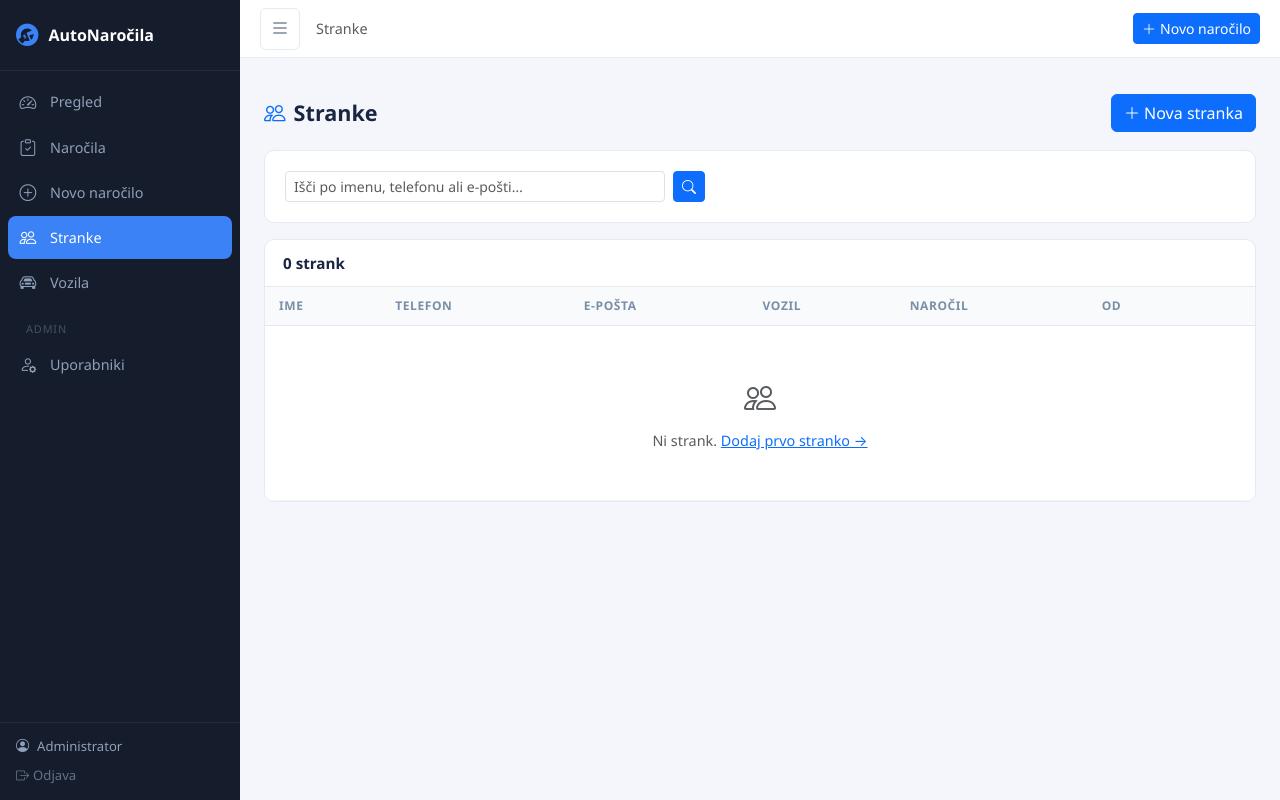
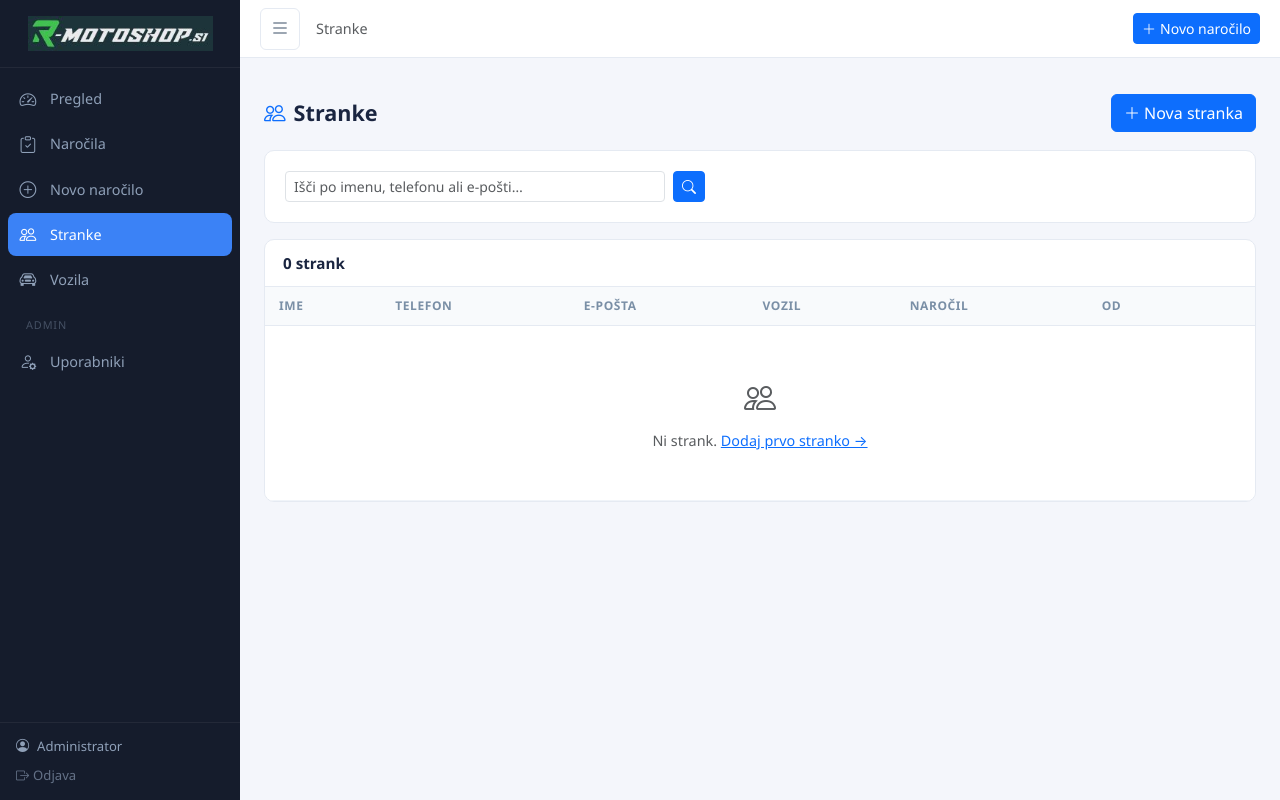
Before and after one commit to rpartsonline/Rmotoonline, a Flask app: page /customers/ in a window 1280 px wide. Run offline with Flask 3, Linux system fonts and the light colour scheme; a user stored in the database is signed in; some libraries are stand-ins or nearby versions.

Commit message:
Nov logotip R-MotoShop

```diff
--- a/static/css/style.css
+++ b/static/css/style.css
@@ -32,13 +32,13 @@ body {
 .sidebar.collapsed { width: 58px; }
 
 .sb-header {
-  display: flex; align-items: center; gap: 10px;
-  padding: 18px 16px;
-  color: #fff; font-size: 1rem; font-weight: 700;
+  display: flex; align-items: center; justify-content: center; gap: 10px;
+  padding: 16px 14px;
   border-bottom: 1px solid rgba(255,255,255,.06);
   white-space: nowrap;
 }
-.sb-header i { font-size: 1.4rem; color: var(--sb-active); flex-shrink: 0; }
+.sb-logo { max-width: 185px; width: 100%; height: auto; display: block; }
+.sb-logo-mark { display: none; font-size: 1.5rem; color: var(--sb-active); }
 
 .sb-nav { list-style: none; margin:0; padding: 10px 8px; flex:1; overflow-y:auto; }
 .sb-nav li { margin-bottom: 2px; }
@@ -68,13 +68,14 @@ body {
 .sb-logout:hover { color: #fff; }
 
 /* Collapsed hides text */
-.sidebar.collapsed .sb-header span,
 .sidebar.collapsed .sb-link span,
 .sidebar.collapsed .sb-section,
 .sidebar.collapsed .sb-user span,
 .sidebar.collapsed .sb-logout { display: none; }
 .sidebar.collapsed .sb-link { justify-content: center; }
 .sidebar.collapsed .sb-header { justify-content:center; padding: 18px 0; }
+.sidebar.collapsed .sb-logo { display: none; }
+.sidebar.collapsed .sb-logo-mark { display: block; }
 
 /* ── Main area ──────────────────────────────────────────────────────────── */
 .main-wrap {
--- a/templates/base.html
+++ b/templates/base.html
@@ -3,7 +3,7 @@
 <head>
   <meta charset="UTF-8">
   <meta name="viewport" content="width=device-width, initial-scale=1">
-  <title>{% block title %}Naročilnice{% endblock %} – AutoNaročila</title>
+  <title>{% block title %}Naročilnice{% endblock %} – R-MotoShop</title>
   <link href="https://cdnjs.cloudflare.com/ajax/libs/bootstrap/5.3.2/css/bootstrap.min.css" rel="stylesheet">
   <link href="https://cdnjs.cloudflare.com/ajax/libs/bootstrap-icons/1.11.3/font/bootstrap-icons.min.css" rel="stylesheet">
   <link href="{{ url_for('static', filename='css/style.css') }}" rel="stylesheet">
@@ -14,8 +14,8 @@
 <!-- ══ SIDEBAR ══════════════════════════════════════════════════════════════ -->
 <nav class="sidebar" id="sidebar">
   <div class="sb-header">
-    <i class="bi bi-wrench-adjustable-circle-fill"></i>
-    <span>AutoNaročila</span>
+    <img src="{{ url_for('static', filename='img/logo.png') }}" alt="R-MotoShop" class="sb-logo">
+    <i class="bi bi-wrench-adjustable-circle-fill sb-logo-mark"></i>
   </div>
 
   <ul class="sb-nav">
```
Also changed, not shown: templates/login.html (+4 -4 lines), static/img/logo.png (added), 1 other file.
